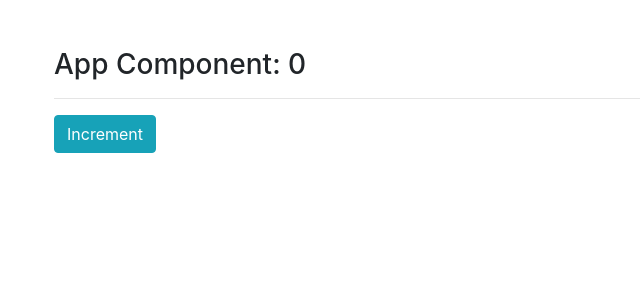
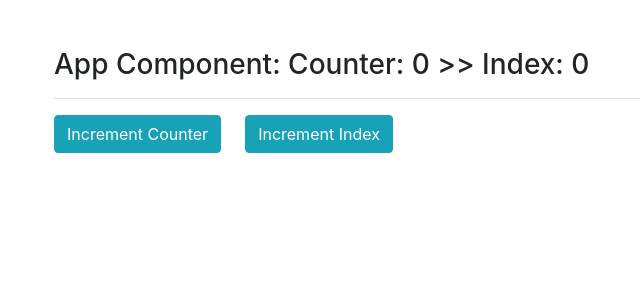
Before and after one commit to vivekanandpv/sg-react-day1, a React (Create React App) app: page / in a window 1280 px wide. Shown: the top 300 px of the page, without its empty margins (64-704 px from the left). Built offline with nearby package versions, Linux system fonts and the light colour scheme.

Commit message:
useEffect

```diff
--- a/src/App.jsx
+++ b/src/App.jsx
@@ -1,22 +1,43 @@
-import React, { useState } from 'react';
+import React, { useState, useEffect } from 'react';
 import Sample from './components/Sample';
 
 const App = (props) => {
   console.log('App is called');
 
   const [counter, setCounter] = useState(0);
+  const [index, setIndex] = useState(0);
 
-  const increment = () => {
-    setCounter(counter + 1);
+  const increment = (marker) => {
+    if (marker === 'index') {
+      setIndex(index + 1);
+    } else {
+      setCounter(counter + 1);
+    }
   };
+
+  useEffect(() => {
+    console.log('useEffect: Update/filtration : Counter');
+  }, [counter]);
+
+  useEffect(() => {
+    console.log('useEffect: Update/filtration : Index');
+  }, [index]);
 
   return (
     <>
       <div className='container p-5'>
-        <h3>App Component: {counter}</h3>
+        <h3>
+          App Component: Counter: {counter} {'>>'} Index: {index}
+        </h3>
         <hr />
-        <button className='btn btn-info' onClick={increment}>
-          Increment
+        <button
+          className='btn btn-info mr-4'
+          onClick={() => increment('counter')}
+        >
+          Increment Counter
+        </button>
+        <button className='btn btn-info' onClick={() => increment('index')}>
+          Increment Index
         </button>
       </div>
     </>
```
